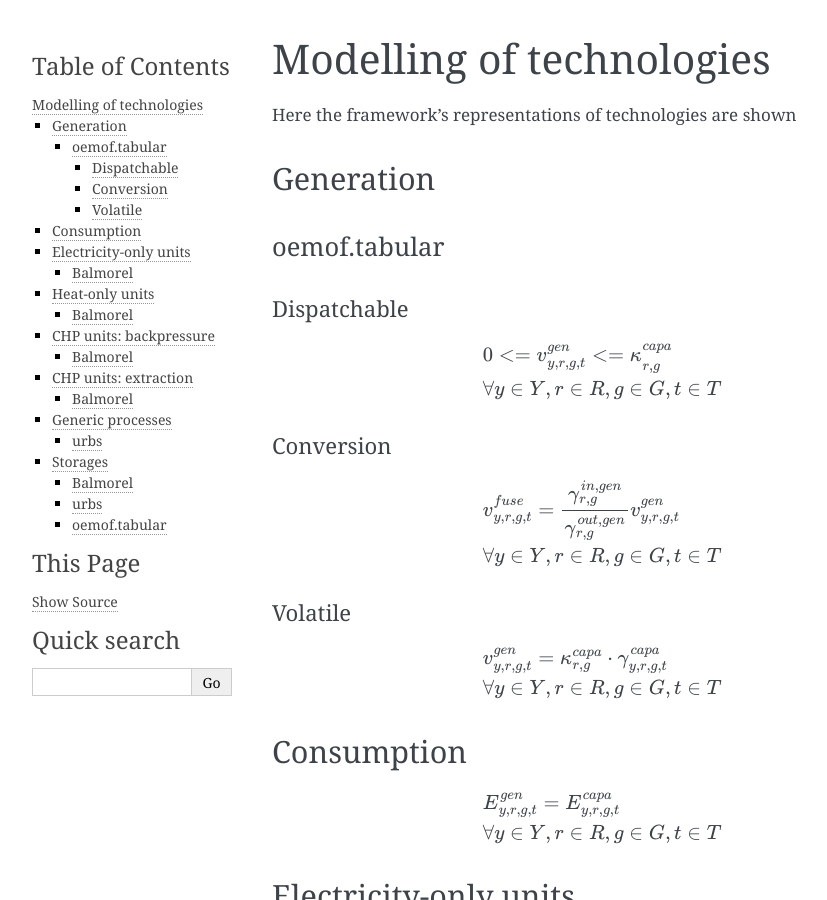
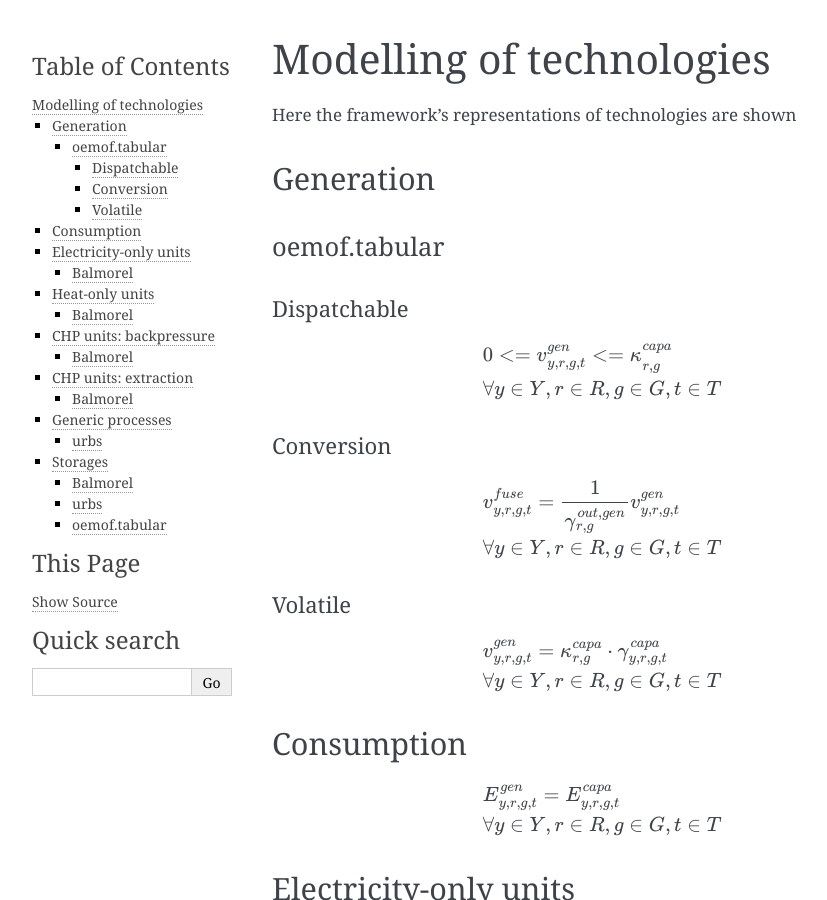
Before and after one commit to open-modex/mathematical-documentation, a Sphinx documentation site: the page built from doc/source/frameworks/technologies.rst, in a window 1280 px wide and 900 px high. Shown: the whole window, without its empty margins (148-975 px from the left). Built offline with Sphinx 7.4.7, drawn with Linux system fonts in a browser that asks for light colours.

Commit message:
Replace `\gamma^{in,gen}_{r,g}` with `1`
It's possible to set the input efficiency using "oemof.tabular", but
doing so requires usage of advanced features. The usual case will
probably be people just setting the output efficiency and keeping the
input efficiency at its default value of `1`.

```diff
--- a/doc/source/frameworks/technologies.rst
+++ b/doc/source/frameworks/technologies.rst
@@ -24,7 +24,7 @@ Conversion
 .. math::
 
   & {v^{fuse}_{y,r,g,t}} =
-  \frac{\gamma^{in,gen}_{r,g}}{\gamma^{out,gen}_{r,g}}{v^{gen}_{y,r,g,t}}
+  \frac{1}{\gamma^{out,gen}_{r,g}}{v^{gen}_{y,r,g,t}}
   \\
   & \forall y \in Y, r \in R, g \in G, t \in T
 
```
